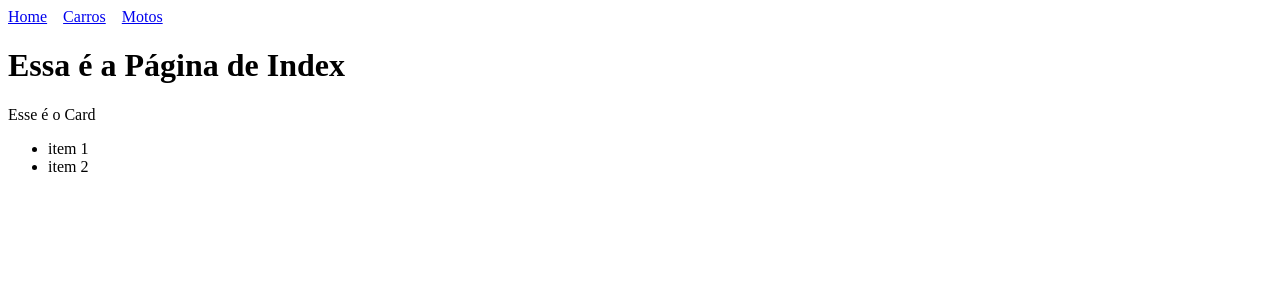
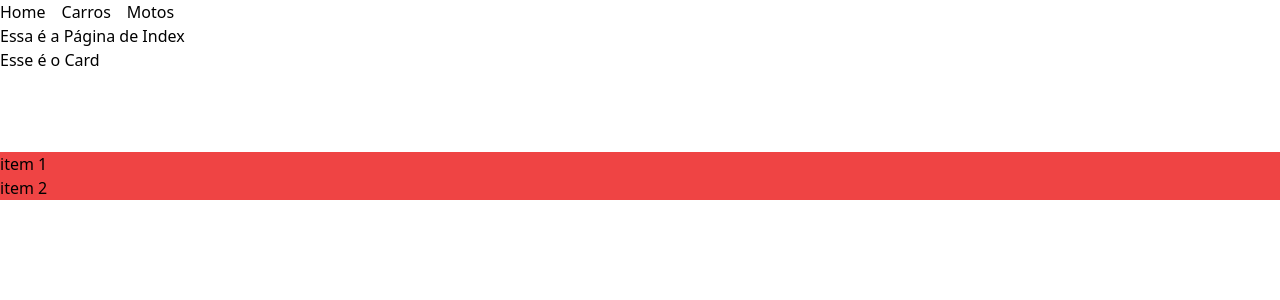
Before and after one commit to treinaweb/nuxt-fundamentos, a Nuxt app: page / in a window 1280 px wide. Shown: the top 300 px of the page. Built offline with nearby package versions, Linux system fonts and the light colour scheme.

Commit message:
4-2 Utilização dos modulos instalando tailwind

```diff
--- a/nuxt.config.ts
+++ b/nuxt.config.ts
@@ -1,5 +1,6 @@
 // https://nuxt.com/docs/api/configuration/nuxt-config
 export default defineNuxtConfig({
   compatibilityDate: '2024-11-01',
-  devtools: { enabled: true }
+  devtools: { enabled: true },
+  modules: ['@nuxtjs/tailwindcss']
 })
--- a/package.json
+++ b/package.json
@@ -10,6 +10,7 @@
     "postinstall": "nuxt prepare"
   },
   "dependencies": {
+    "@nuxtjs/tailwindcss": "^6.12.2",
     "nuxt": "^3.14.1592",
     "vue": "latest",
     "vue-router": "latest"
--- a/pages/index.vue
+++ b/pages/index.vue
@@ -1,7 +1,7 @@
 <template>
     <TitlePage text="Index"/>
     <Card>
-        <ul>
+        <ul class="bg-red-500 mt-20">
             <li>item 1</li>
             <li>item 2</li>
         </ul>
```
Also changed, not shown: 1 other file (tests, documents, lock files or other folders).
